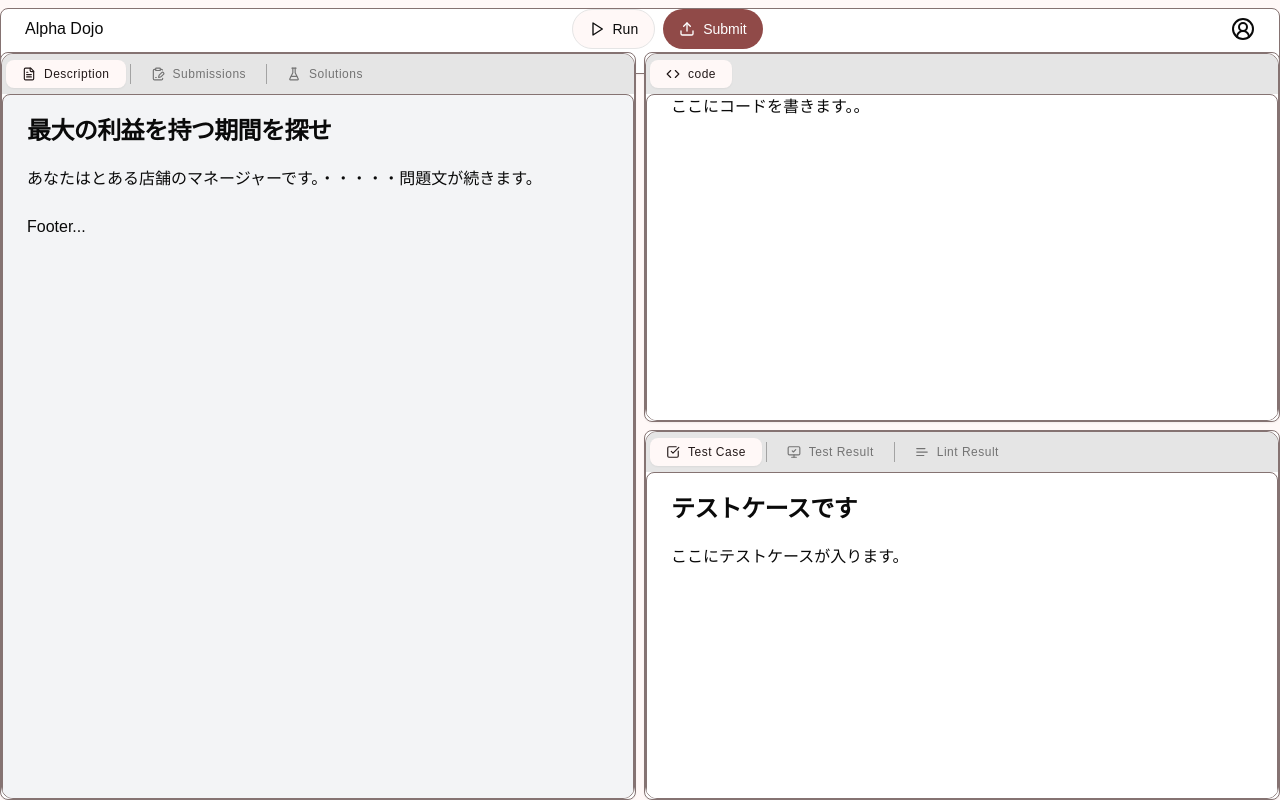
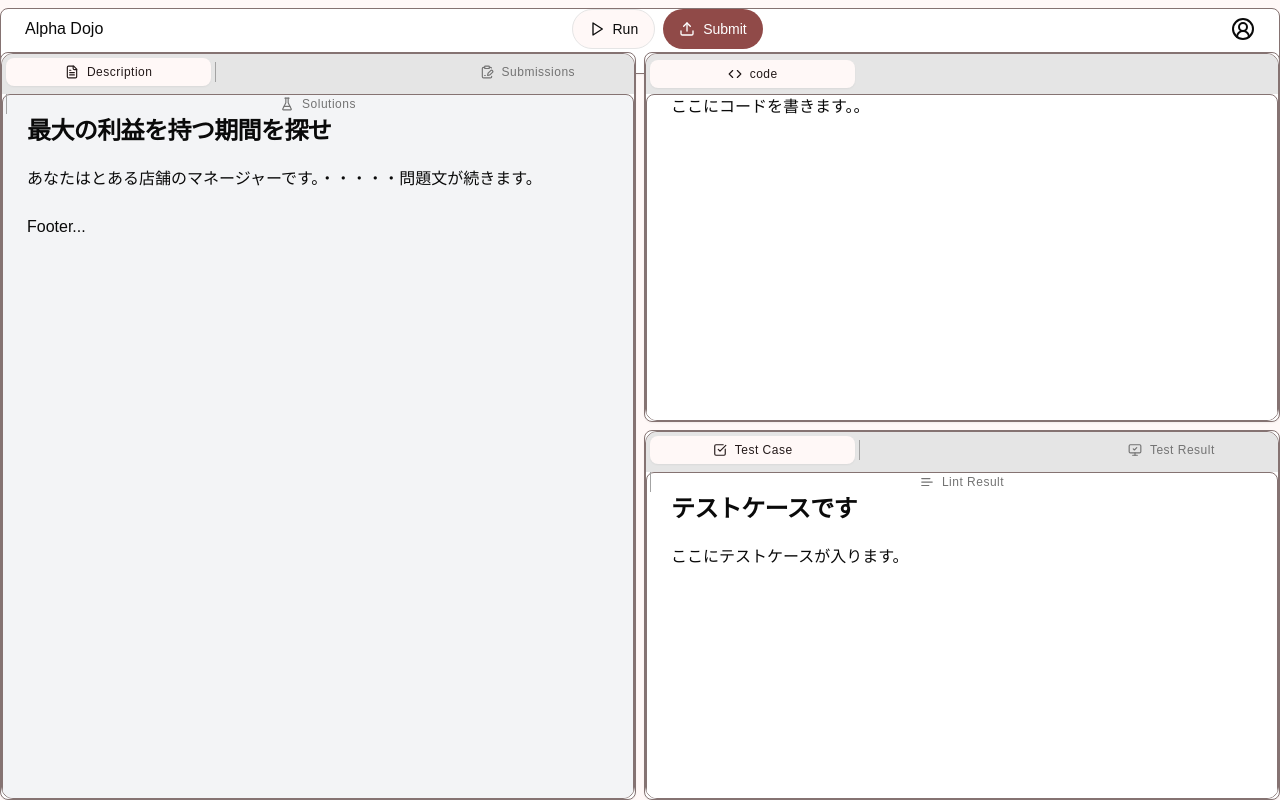
Before and after one commit to Greek-Academy/alpha-dojo-v2, a Next.js app: page / in a window 1280 px wide. Built offline with nearby package versions, Linux system fonts and the light colour scheme.

Commit message:
improve: CSS の不要な important を削除

```diff
--- a/components/ui/tabs.tsx
+++ b/components/ui/tabs.tsx
@@ -30,7 +30,7 @@ const TabsList = React.forwardRef<
       // shadcn original:
       // "inline-flex h-10 items-center justify-center rounded-md bg-muted p-1 text-muted-foreground",
       "inline-flex h-10 items-center justify-center bg-neutral-200 p-1 text-muted-foreground",
-      "gap-1 !flex !justify-start",
+      "gap-1 flex justify-start",
       className
     )}
     {...props}
```
